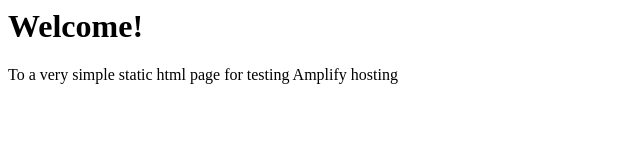
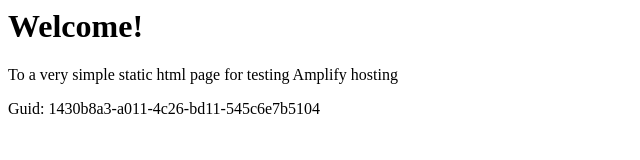
Before and after one commit to aws-aemilia-syd/Github-PR-Commit-Integration-Test-DoNotTouch-v0-preprod-ap-southeast-2, a website: page src/index.html in a window 1280 px wide. Shown: the whole page, without its empty margins (0-640 px from the left). Drawn offline with Linux system fonts and the light colour scheme.

Commit message:
commit from integ tests

```diff
--- a/src/index.html
+++ b/src/index.html
@@ -1,3 +1,5 @@
+
+
 <html lang="en">
 
 <head>
@@ -10,6 +12,6 @@
 <body>
     <h1>Welcome!</h1>
     <p>To a very simple static html page for testing Amplify hosting</p>
-</body>
+    <p>Guid: 1430b8a3-a011-4c26-bd11-545c6e7b5104</p></body>
 
 </html>
```
